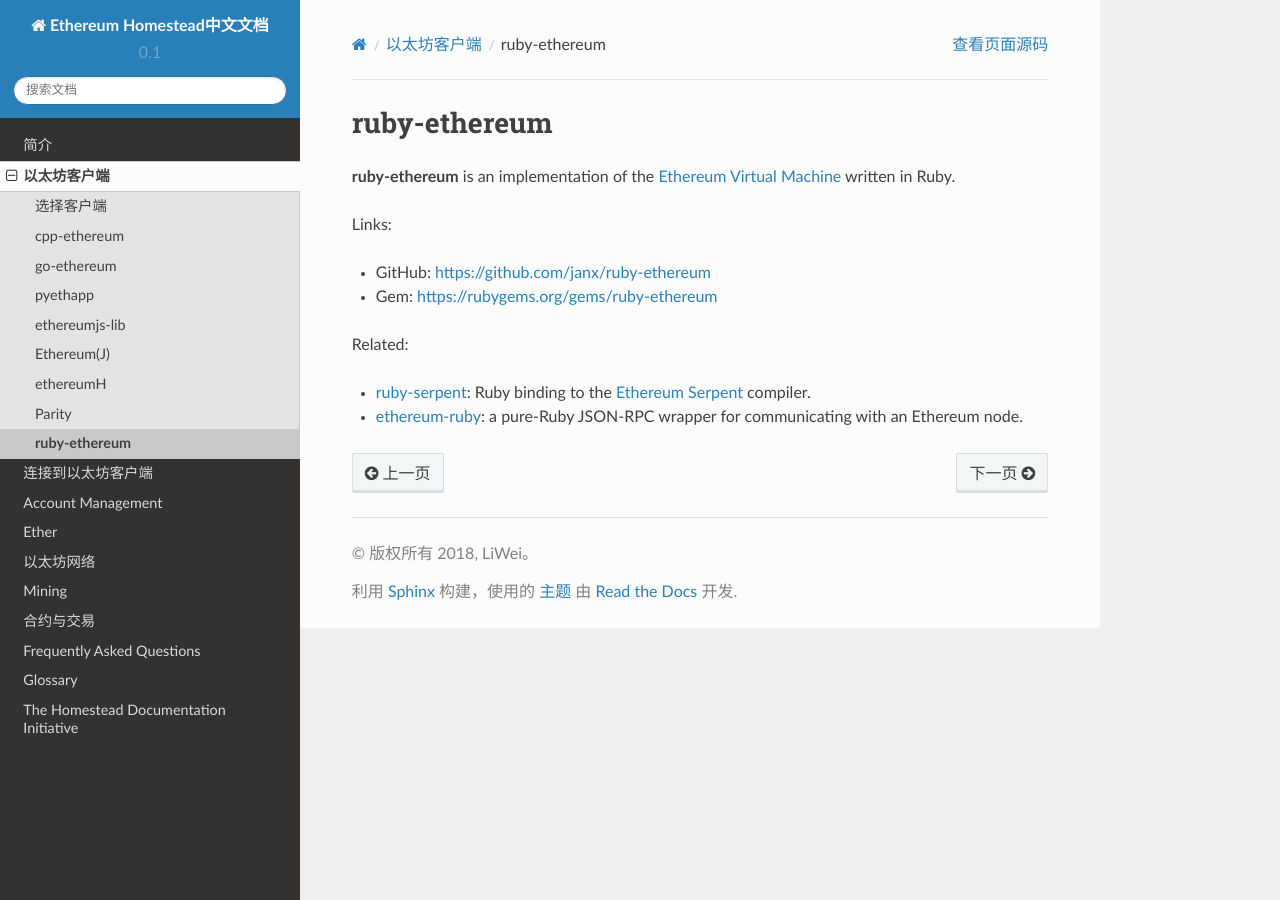
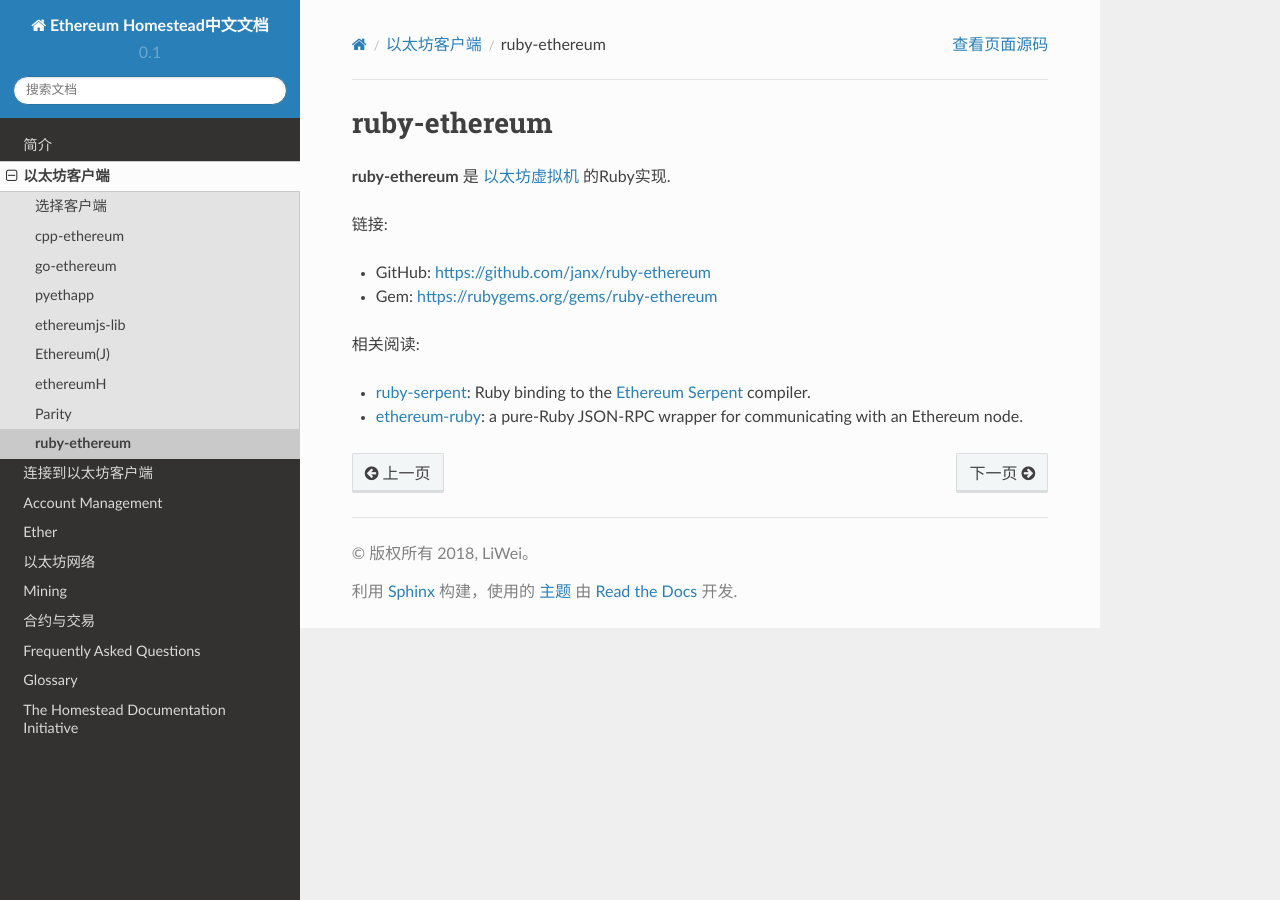
Before and after one commit to wl6g11/EthereumDocCH, a Sphinx documentation site: the page built from source/ethereum-clients/ruby-ethereum/index.rst, in a window 1280 px wide. Built offline with Sphinx 7.4.7 and the Read the Docs theme 2.0.0, drawn with Linux system fonts in a browser that asks for light colours.

Commit message:
更新ruby-ethereum

```diff
--- a/source/ethereum-clients/ruby-ethereum/index.rst
+++ b/source/ethereum-clients/ruby-ethereum/index.rst
@@ -4,16 +4,15 @@
 ruby-ethereum
 ################################################################################
 
-**ruby-ethereum** is an implementation of the :ref:`Ethereum Virtual Machine <the-EVM>` written in Ruby.
+**ruby-ethereum** 是 :ref:`以太坊虚拟机 <the-EVM>` 的Ruby实现.
 
-
-Links:
+链接:
 
 * GitHub: https://github.com/janx/ruby-ethereum
 * Gem: https://rubygems.org/gems/ruby-ethereum
 
 
-Related:
+相关阅读:
 
 * `ruby-serpent <https://github.com/janx/ruby-serpent>`_:  Ruby binding to the `Ethereum Serpent <https://github.com/ethereum/wiki/wiki/Serpent>`_ compiler.
 * :ref:`ethereum-ruby`: a pure-Ruby JSON-RPC wrapper for communicating with an Ethereum node.
```
